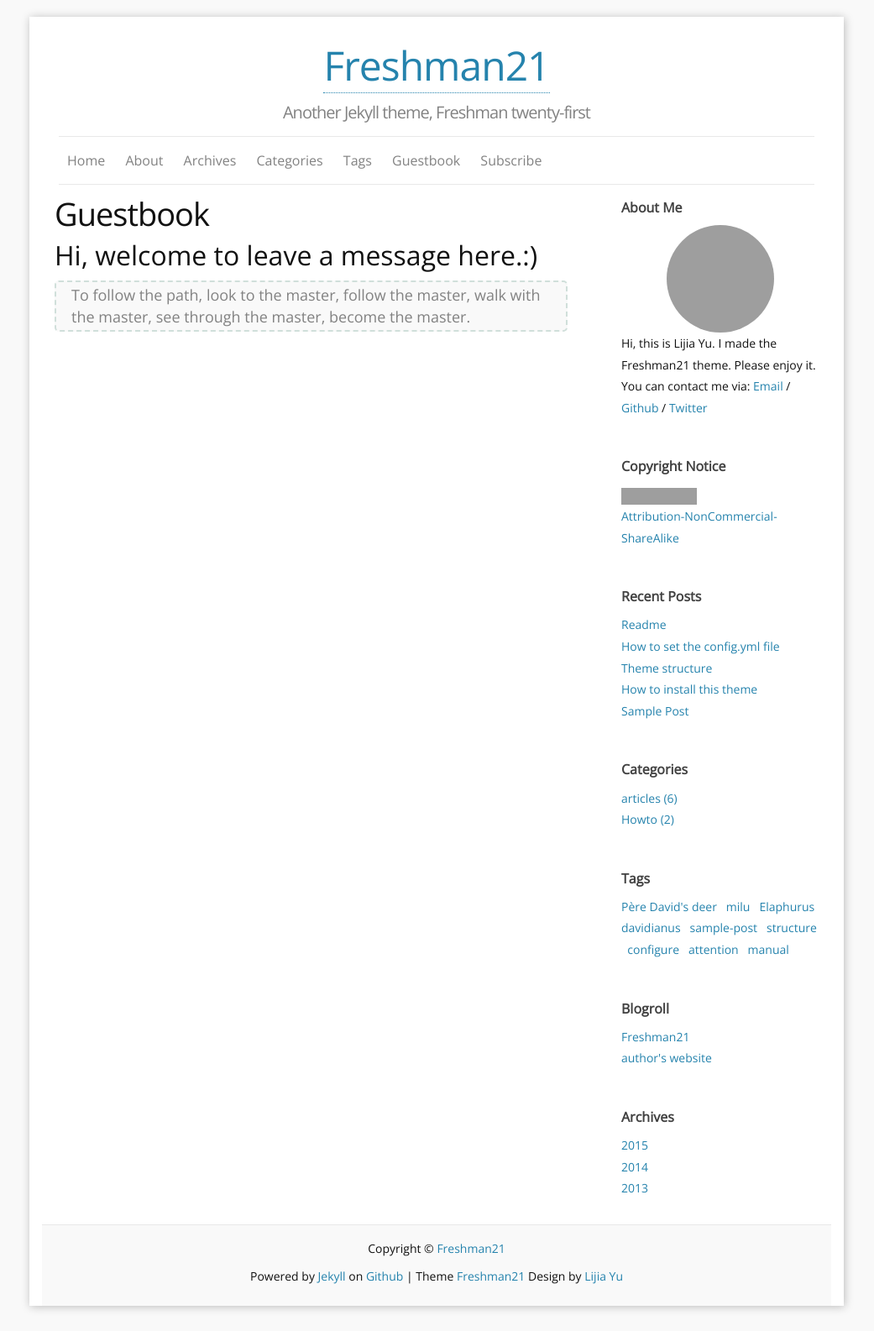
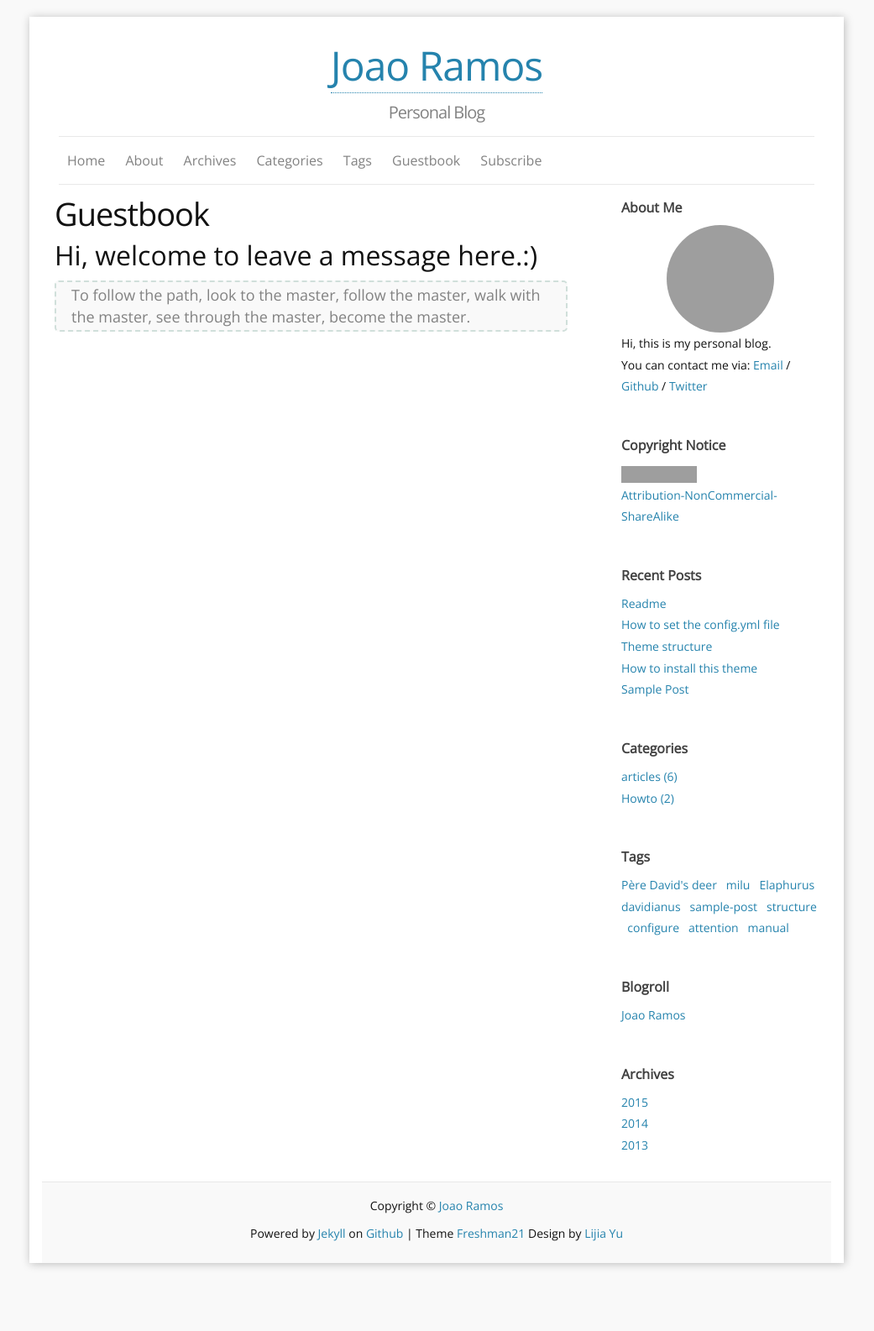
Before and after one commit to JoaoM10/JoaoM10.github.io, a Jekyll site: the page built from f_guestbook.md, in a window 1280 px wide. Shown: the whole page at 84% size, without its empty margins (120-1161 px from the left). Built offline with Jekyll 4.4.1, drawn with Linux system fonts in a browser that asks for light colours; comment, search, counter and statistics services are not loaded; after the commit the page ends 1534 px from its top, so only the background shows below that; grey boxes are pictures that could not be loaded.

Commit message:
setup theme

```diff
--- a/_config.yml
+++ b/_config.yml
@@ -1,27 +1,27 @@
 ### Site info:
-title: Freshman21
-tagline: Another Jekyll theme, Freshman twenty-first
-author: Lijia Yu
-email: yu@lijiayu.net
-description: "Freshman21 is a Jekyll blog theme." # You can edit this line in _config.yml. It will appear in your document head meta and in your feed.xml site description
-keywords: "Jekyll, theme, Freshman21"
-baseurl: "/freshman21" # the subpath of your site, e.g. /blog
-url: "http://yulijia.net/freshman21" # the base hostname & protocol for your site
+title: Joao Ramos
+tagline: Personal Blog
+author: Joao Ramos
+email: joao.ramos@dcc.fc.up.pt
+description: "Joao Ramos - Personal Blog"
+keywords: "Joao Ramos, Blog"
+baseurl: "/"
+url: "http://joaoramos.me"
 locale: en_US
 
 ### Personal info and site tools info:
-twitter_username: yulijia
-github_username:  yulijia
-disqus_shortname: freshman21
+twitter_username:
+github_username:  JoaoM10
+disqus_shortname: JoaoM10
 favicon:     "/images/favicon.ico"
-aboutme: Hi, this is Lijia Yu. I made the Freshman21 theme. Please enjoy it. # these are shown on aboutme-sidebar.
-aboutme_photo: https://i.imgur.com/Mdc4szJl.jpg # your photo.
+aboutme: Hi, this is my personal blog.
+aboutme_photo: https://i.imgur.com/Mdc4szJl.jpg
 
 
 ### Site setting:
-ShowContactInfo: "True" # Personal Info (twitter,github,email) can be seen on aboutme-sidebar, those info only shown when ShowContactInfo == True
-default_column: "two" # blog style: two columns, if default_column != "two", you will see a one column blog.
-default_locale: "en" # blog sidebar language set, only include: English(en) and Chinese (cn)
+ShowContactInfo: "True"
+default_column: "two"
+default_locale: "en"
 
 locales:
     en:
@@ -37,30 +37,14 @@ locales:
       PostedInCategories: "Posted in"
       Taggedwith: "and tagged"
       PostDate: "on "
-    cn:
-      Aboutme: "关于我"
-      Archives: "存档"
-      Blogroll: "良师益友"
-      Categories: "分类目录"
-      Copyright_Notice: "版权声明"
-      Recent_Posts: "近期文章"
-      Tags: "标签"
-      Previous: "前一页"
-      Next: "后一页"
-      PostedInCategories: "目录:"
-      Taggedwith: "| 标签:"
-      PostDate: "| 发表时间: "
 
 
 ### your Blogroll info, only name can shown on the page.
 
 Blogroll:
-    - name: Freshman21
-      href: http://yulijia.net/freshman21
-      title: Another Jekyll blog theme
-    - name: author's website
-      href: http://yulijia.net/
-      title: Lijia Yu's website
+    - name: Joao Ramos
+      href: http://joaoramos.me
+      title: Joao Ramos - Personal Blog
 
 
 ### Build settings
```
